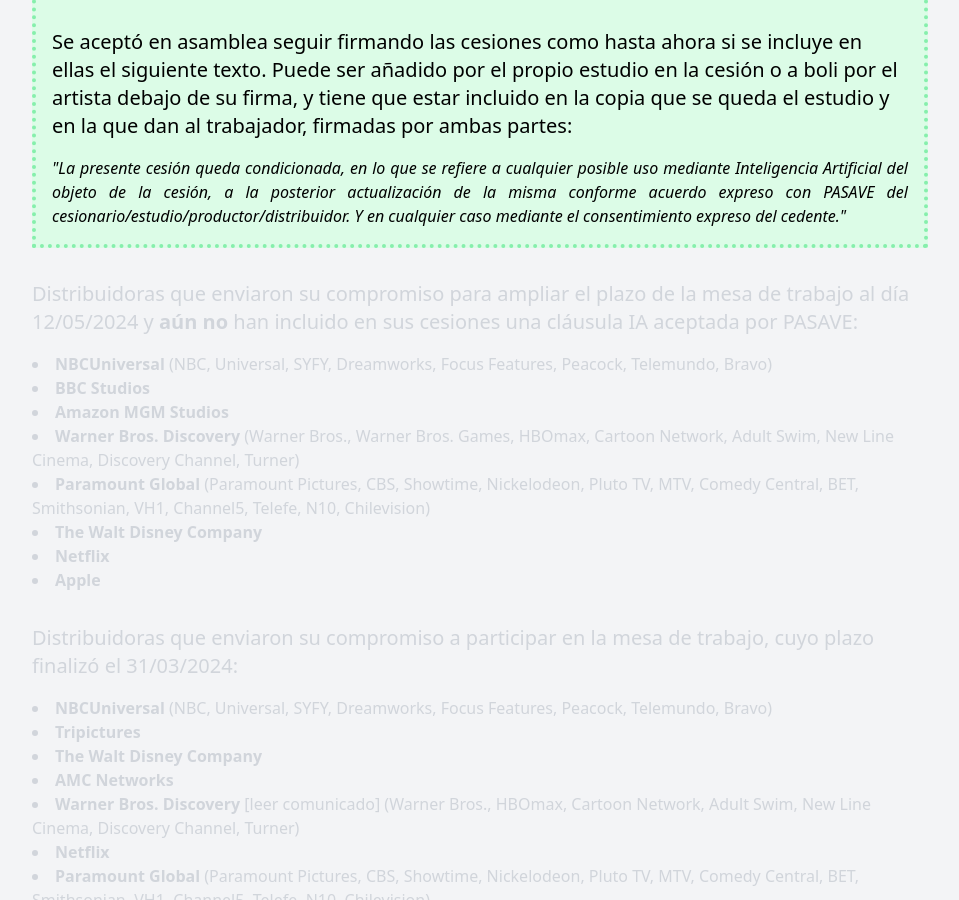
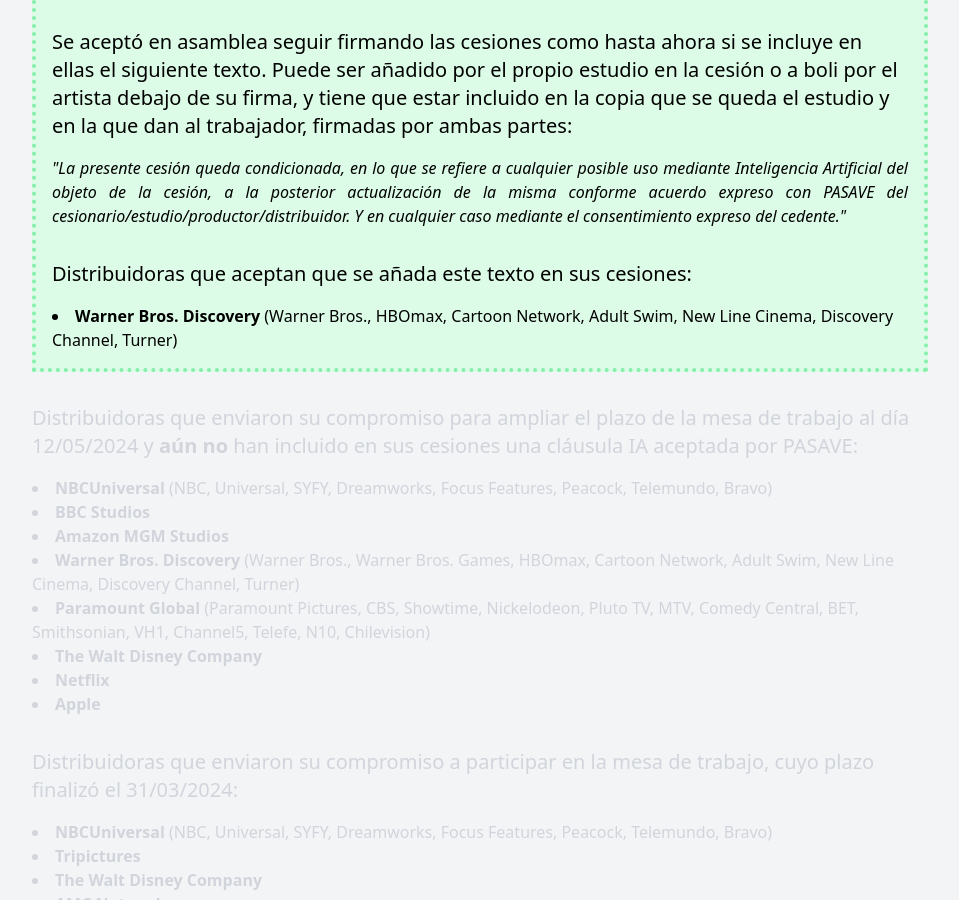
Before and after one commit to mutsuda/pasave.github.io, a Jekyll site: the page built from oklist.md, in a window 1280 px wide and 900 px high, scrolled down 812 px. Shown: the whole window, without its empty margins (160-1119 px from the left). Built offline with Jekyll 4.4.1, drawn with Linux system fonts in a browser that asks for light colours.

Commit message:
added warner to list

```diff
--- a/oklist.md
+++ b/oklist.md
@@ -46,6 +46,12 @@
 <p class="italic text-justify">"La presente cesión queda condicionada, en lo que se refiere a cualquier posible uso mediante Inteligencia Artificial del objeto de la cesión, a la posterior actualización de la misma conforme acuerdo expreso con PASAVE del cesionario/estudio/productor/distribuidor. Y en cualquier caso mediante el consentimiento expreso del cedente."
 </p>
 
+<div class="text-xl pb-4 pt-8">Distribuidoras que aceptan que se añada este texto en sus cesiones:</div>
+	<ul class="list-disc list-inside">
+		<li><span class="font-bold">Warner Bros. Discovery</span> (Warner Bros., HBOmax, Cartoon Network, Adult Swim, New Line Cinema, Discovery Channel, Turner)</li>
+	</ul>
+
+
 
 </div>
 <div class="text-gray-300 text-xl pb-4 pt-8">Distribuidoras que enviaron su compromiso para ampliar el plazo de la mesa de trabajo al día 12/05/2024 y <b>aún no</b> han incluido en sus cesiones una cláusula IA aceptada por PASAVE:</div>
```
